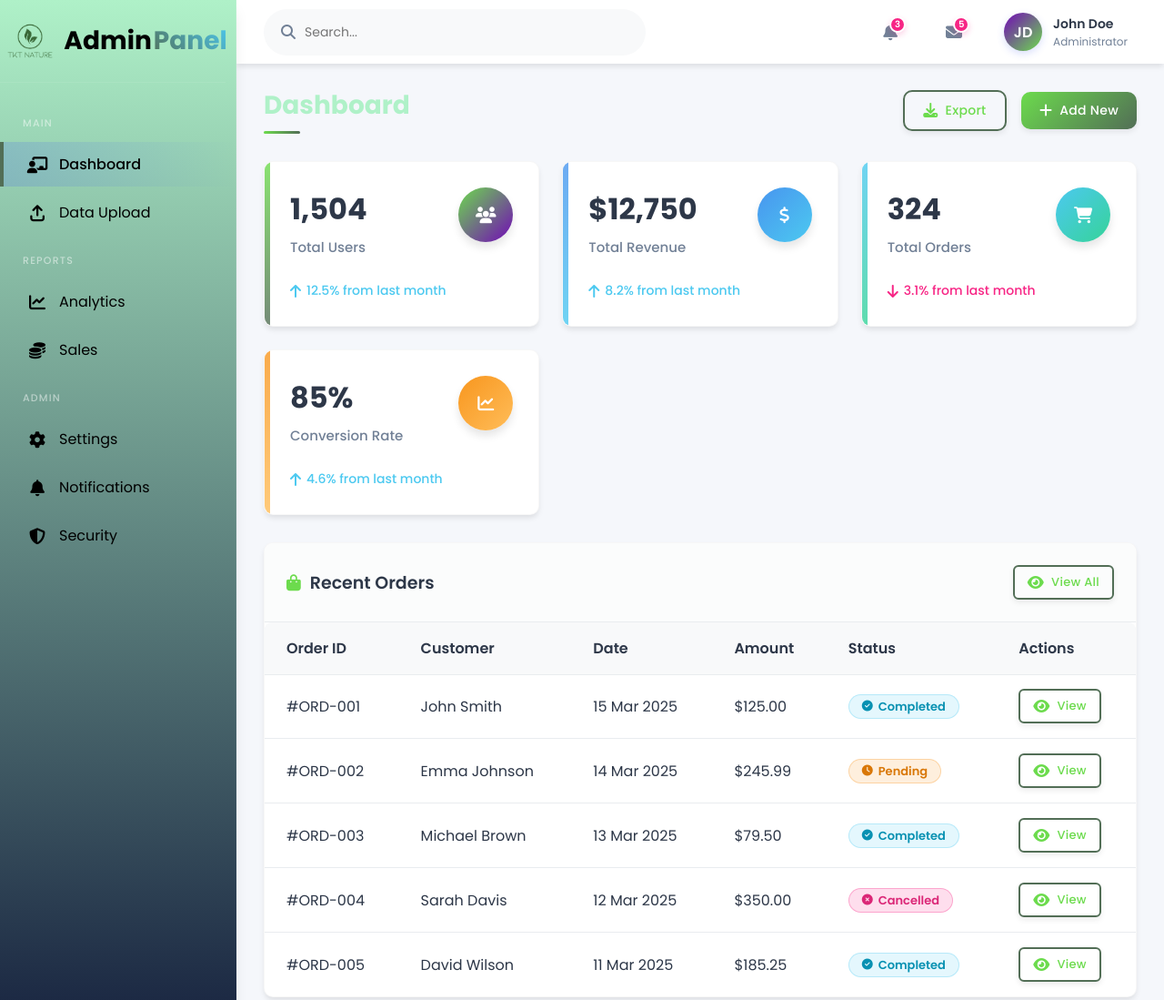
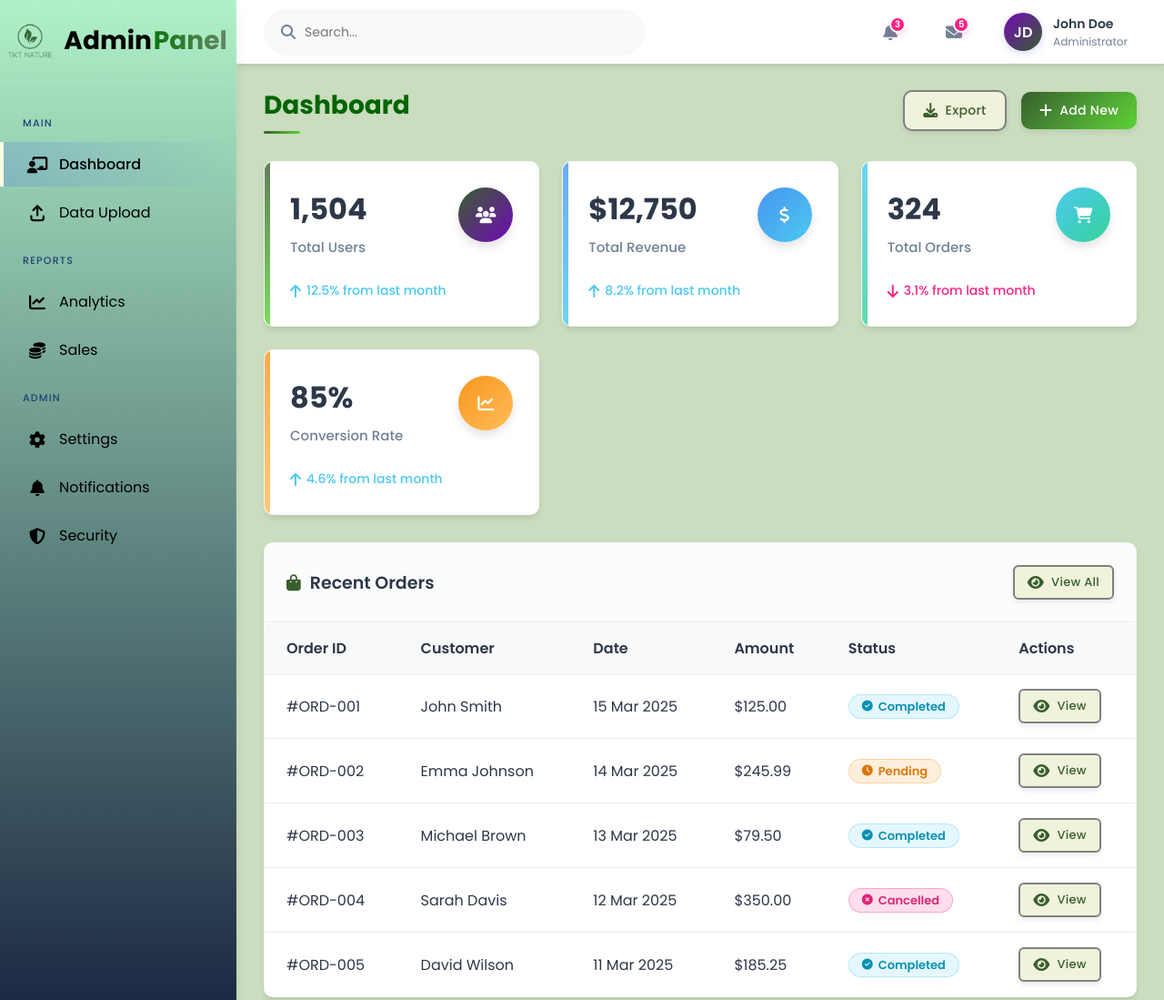
Before and after one commit to yongenang/pnl_dashboard, a website: page pages/dboard.html in a window 1280 px wide. Shown: the top 1099 px of the page at 91% size. Drawn offline with nearby package versions, Linux system fonts and the light colour scheme.

Commit message:
latest edited

```diff
--- a/style.css
+++ b/style.css
@@ -1,6 +1,6 @@
 :root {
-  --primary: #6cdb4d;
-  --primary-light: #526e56;
+  --primary: #395f2f;
+  --primary-light: #5dd236;
   --secondary: #7209b7;
   --success: #4cc9f0;
   --danger: #f72585;
@@ -107,10 +107,12 @@ body {
   margin-bottom: 10px;
 }
 
+.logo h1{
+  color: black;
+}
 
 .logo span {
-  color: var(--primary-light);
-  background: linear-gradient(45deg, var(--primary-light), var(--success));
+  background: linear-gradient(90deg, rgb(16, 115, 16) , rgb(101, 136, 101));
   -webkit-background-clip: text;
   background-clip: text;
   -webkit-text-fill-color: transparent;
@@ -127,7 +129,7 @@ body {
   font-size: 11px;
   text-transform: uppercase;
   letter-spacing: 1.2px;
-  color: rgba(255, 255, 255, 0.5);
+  color: rgb(31, 67, 117);
   font-weight: 500;
 }
 
@@ -167,7 +169,7 @@ body {
 .nav-item:hover,
 .nav-item.active {
   background-color: rgba(255, 255, 255, 0.07);
-  border-left-color: var(--primary-light);
+  border-left-color: lightyellow;
 }
 
 .nav-item.active {
@@ -332,6 +334,7 @@ body {
   grid-column: 2;
   padding: 25px 30px;
   overflow-y: auto;
+  background-color: rgb(202, 221, 190);
 }
 
 .page-title {
@@ -345,7 +348,7 @@ body {
 .title {
   font-size: 28px;
   font-weight: 700;
-  color: var(--dark);
+  color: darkgreen;
   position: relative;
   padding-bottom: 10px;
 }
@@ -668,9 +671,9 @@ body {
 }
 
 .btn-outline {
-  border: 2px solid var(--primary-light);
+  border: 2px solid grey;
   color: var(--primary);
-  background-color: transparent;
+  background-color: rgb(240, 242, 219);
 }
 
 .btn-outline:hover {
```
